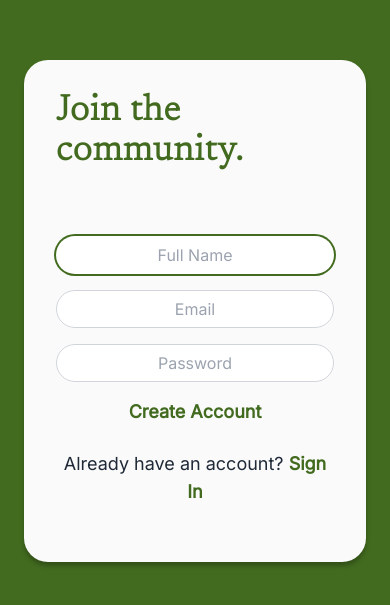
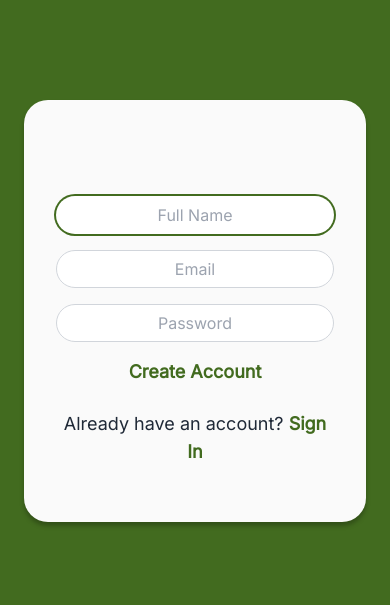
Before and after one commit to andi-abdillah/pen-paper, a React (Create React App) app: page /register in a window 390 px wide. Shown: the part 111-716 px from the top of the page. Built offline with nearby package versions, Linux system fonts and the light colour scheme.

Commit message:
fixed login and register layouts

```diff
--- a/src/pages/authenticated/Home.jsx
+++ b/src/pages/authenticated/Home.jsx
@@ -43,7 +43,7 @@ const Home = () => {
           <div className="hero-content text-center text-neutral-content">
             <div className="max-w-4xl">
               <h1 className="mt-20 mb-10 text-4xl xs:text-5xl lg:text-6xl">
-                Learn somehing new today.
+                Learn something new today.
               </h1>
               <Link
                 to="/explore"
--- a/src/pages/guest/Login.jsx
+++ b/src/pages/guest/Login.jsx
@@ -11,9 +11,9 @@ const Login = () => {
         </Helmet>
       </HelmetProvider>
 
-      <div className="flex justify-center w-full min-h-screen bg-primary">
-        <div className="h-max mx-6 my-auto lg:my-24 p-8 md:p-20 bg-neutral-50 rounded-3xl drop-shadow-card">
-          <h1 className="max-w-md text-primary text-4xl sm:text-5xl md:text-6xl">
+      <div className="flex justify-center w-screen min-h-screen bg-primary">
+        <div className="mx-6 my-24 p-8 md:p-20 bg-neutral-50 rounded-3xl drop-shadow-card">
+          <h1 className="max-w-md hidden sm:block text-primary sm:text-5xl md:text-6xl">
             Join the community.
           </h1>
           <div className="w-full sm:max-w-xs mx-auto mt-16">
--- a/src/pages/guest/Register.jsx
+++ b/src/pages/guest/Register.jsx
@@ -11,9 +11,9 @@ const Register = () => {
         </Helmet>
       </HelmetProvider>
 
-      <div className="flex justify-center w-full min-h-screen bg-primary">
-        <div className="h-max mx-6 my-auto lg:my-24 p-8 md:p-20 bg-neutral-50 rounded-3xl drop-shadow-card">
-          <h1 className="max-w-md text-primary text-4xl sm:text-5xl md:text-6xl">
+      <div className="flex justify-center items-center w-screen min-h-screen bg-primary">
+        <div className="mx-6 my-24 p-8 md:p-20 bg-neutral-50 rounded-3xl drop-shadow-card">
+          <h1 className="max-w-md hidden sm:block text-primary sm:text-5xl md:text-6xl">
             Join the community.
           </h1>
           <div className="w-full sm:max-w-xs mx-auto mt-16">
```
